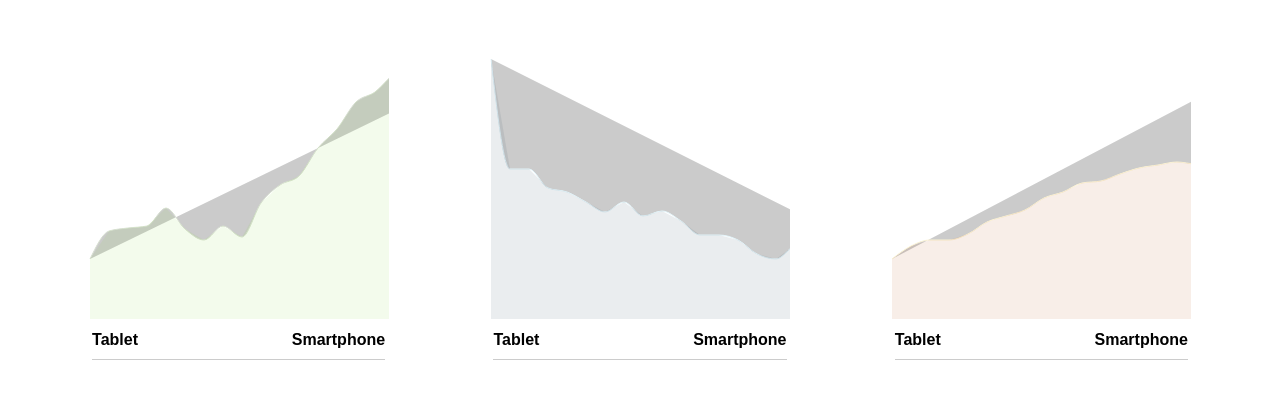
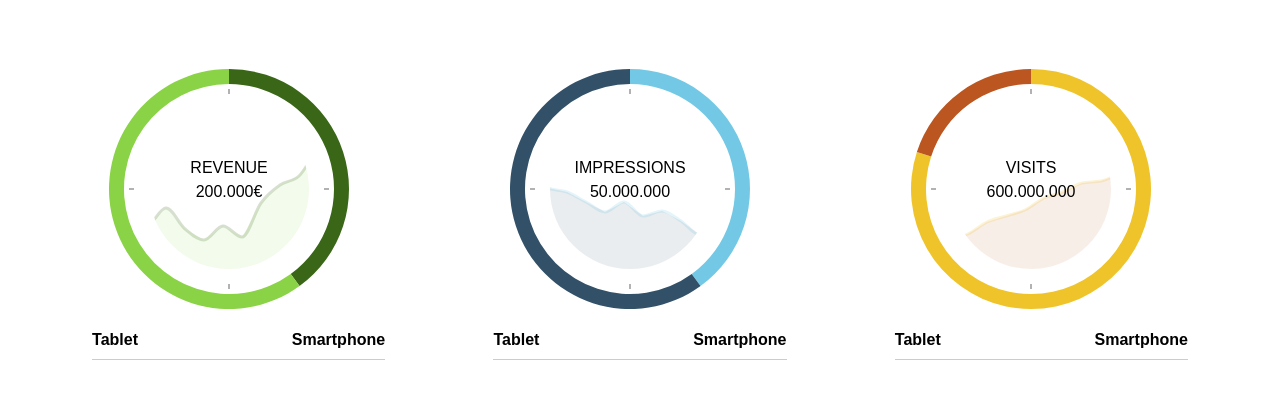
Before and after one commit to akarpas/d3-graphs, a website: page index.html in a window 1280 px wide. Shown: the part 195-603 px from the top of the page. Drawn offline with nearby package versions, Linux system fonts and the light colour scheme.

Commit message:
add donut graphs

```diff
--- a/main.css
+++ b/main.css
@@ -52,3 +52,8 @@ body {
   font-weight: 600;
   text-align: right;
 }
+
+.line {
+  fill: none;
+  stroke-width: 3px;
+}
--- a/main.js
+++ b/main.js
@@ -15,15 +15,20 @@ const graphs = [
 
 document.addEventListener('DOMContentLoaded', () => {
   console.log( "ready!" )
-  loadJSON(async function(res) {
+  loadJSON(function(res) {
     const allData = JSON.parse(res)
     start(allData)
   })
 })
 
 renderGraph = (data, colors, div, type) => {
+  const currentData = data.current
+  const total = addCommas(String(currentData[0].value + currentData[1].value), type)
+
   const width = 300
   const height = 260
+  const radius = 120
+  const thickness = 15
 
   const svg = d3.select(`#${div}`)
     .append('svg')
@@ -68,6 +73,83 @@ renderGraph = (data, colors, div, type) => {
     .attr('fill',colors[1])
     .attr('opacity','0.1')
 
+  g.append('path')
+    .attr(
+      'd',
+      `M0,0 300,0 300,400 0,400
+      M 135, 130 m -75, 0 a 75,75 0 1,0 160,0 a 75,75 0 1,0 -160,0`)
+    .attr('fill', 'white')
+
+  const arc = d3.arc()
+    .innerRadius(radius - thickness)
+    .outerRadius(radius);
+
+  const pie = d3.pie()
+    .value(function(d) {
+      return d.value;
+    })
+    .sort(null);
+
+  g.selectAll('svg')
+    .data(pie(currentData))
+    .enter()
+    .append("g")
+    .append('path')
+    .attr('d', arc)
+    .attr('fill', (d,i) => colors[i])
+    .each(function(d, i) { this._current = i; })
+    .attr('transform', 'translate(' + (width-160) + ',' + (height-130) + ')')
+
+  g.append('text')
+    .attr('text-anchor', 'middle')
+    .attr('dy', '-1em')
+    .attr('class', 'label')
+    .text(type.toUpperCase())
+    .attr('transform', 'translate(' + (width-160) + ',' + (height-130) + ')')
+
+  g.append('text')
+    .attr('text-anchor', 'middle')
+    .attr('dy', '0.5em')
+    .attr('class', 'value')
+    .text(total)
+    .attr('transform', 'translate(' + (width-160) + ',' + (height-130) + ')')
+
+  g.append('line')
+    .attr('x1', '0')
+    .attr('y1', '-95')
+    .attr('x2', '0')
+    .attr('y2', '-100')
+    .style('stroke', 'rgba(0,0,0,0.3)')
+    .style('stroke-width', '2')
+    .attr('transform', 'translate(' + (width-160) + ',' + (height-130) + ')')
+
+  g.append('line')
+    .attr('x1', '0')
+    .attr('y1', '95')
+    .attr('x2', '0')
+    .attr('y2', '100')
+    .style('stroke', 'rgba(0,0,0,0.3)')
+    .style('stroke-width', '2')
+    .attr('transform', 'translate(' + (width-160) + ',' + (height-130) + ')')
+
+  g.append('line')
+    .attr('x1', '95')
+    .attr('y1', '0')
+    .attr('x2', '100')
+    .attr('y2', '0')
+    .style('stroke', 'rgba(0,0,0,0.3)')
+    .style('stroke-width', '2')
+    .attr('transform', 'translate(' + (width-160) + ',' + (height-130) + ')')
+
+  g.append('line')
+    .attr('x1', '-95')
+    .attr('y1', '0')
+    .attr('x2', '-100')
+    .attr('y2', '0')
+    .style('stroke', 'rgba(0,0,0,0.3)')
+    .style('stroke-width', '2')
+    .attr('transform', 'translate(' + (width-160) + ',' + (height-130) + ')')
+
 }
 
 start = (allData) => {
@@ -82,8 +164,8 @@ start = (allData) => {
 addCommas = (total, type) => {
   total += ''
   const x = total.split('.')
-  const x1 = x[0]
-  const x2 = x.length > 1 ? '.' + x[1] : ''
+  let x1 = x[0]
+  let x2 = x.length > 1 ? '.' + x[1] : ''
   const rgx = /(\d+)(\d{3})/
   while (rgx.test(x1)) {
       x1 = x1.replace(rgx, '$1' + '.' + '$2')
@@ -92,13 +174,13 @@ addCommas = (total, type) => {
   return type === 'revenue' ? `${totalWithCommas}€` : totalWithCommas
 }
 
-loadJSON = callback => {
+function loadJSON(callback) {
   const req = new XMLHttpRequest()
 
   req.overrideMimeType("application/json")
   req.open('GET', 'data/data.json', true)
   req.onreadystatechange = function () {
-    if (req.readyState == 4 && req.status == "200") {
+    if (req.readyState == 4) {
       callback(req.responseText)
     }
   }
```
